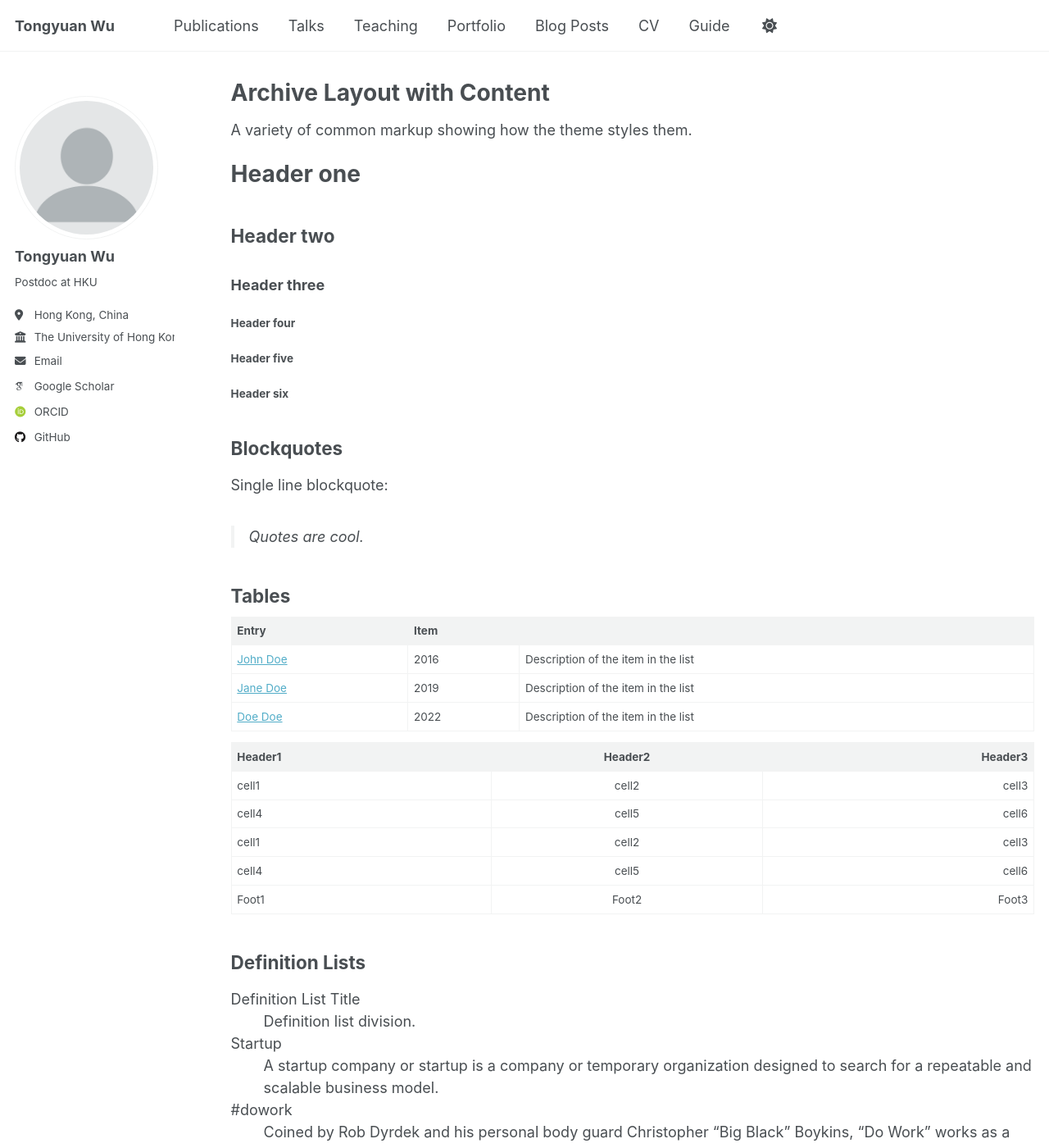
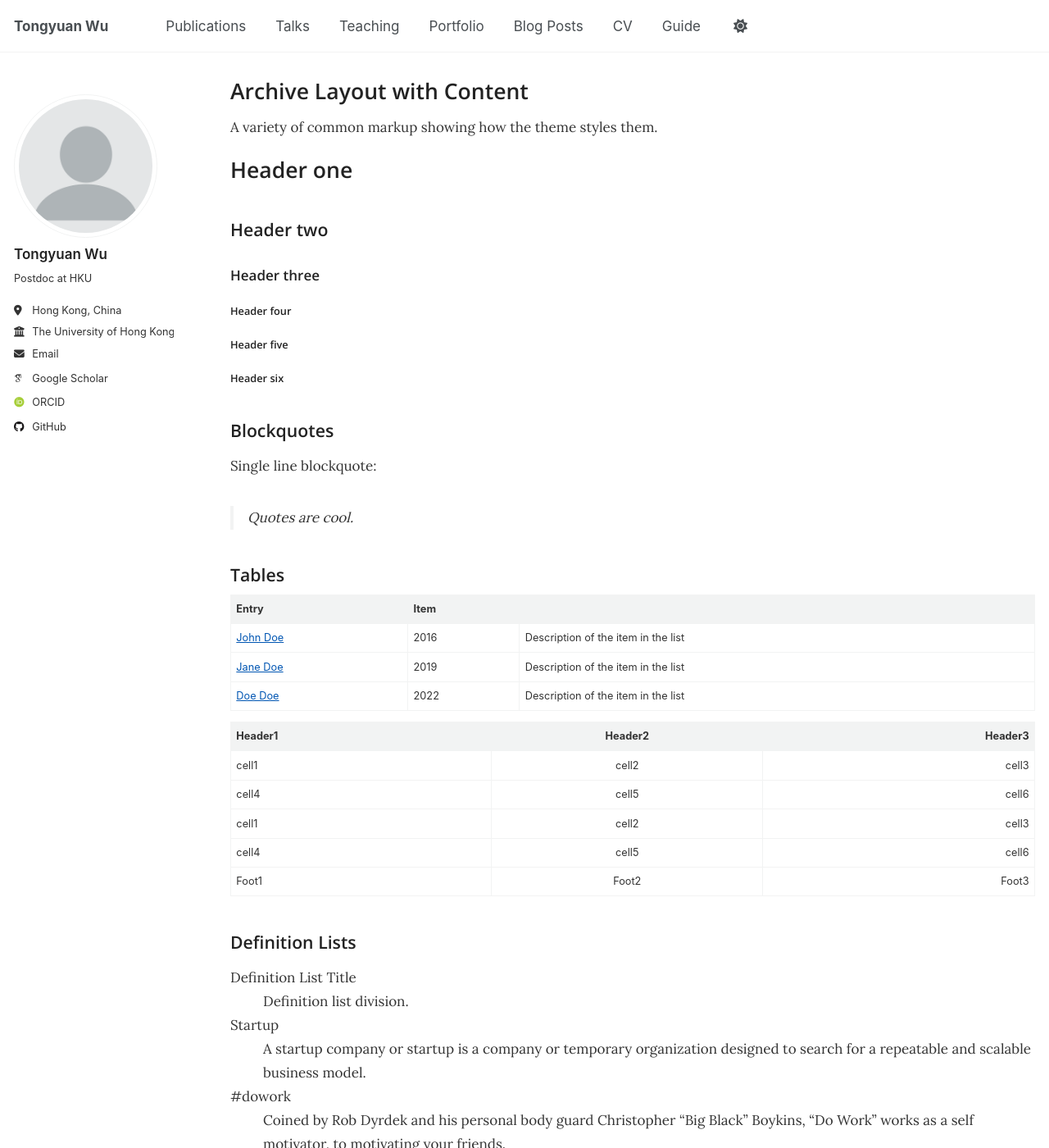
Before and after one commit to tongyuanwu/tongyuanwu.github.io, a Jekyll site: the page built from _pages/archive-layout-with-content.md, in a window 1280 px wide and 1400 px high. Shown: the whole window at 82% size. Built offline with Jekyll 4.4.1, drawn with Linux system fonts in a browser that asks for light colours; some web fonts are replaced; a script that is not in the unit is left out.

Commit message:
Add Google Fonts and custom CSS styles
Added Google Fonts and custom styles for body text, headings, and links.

```diff
--- a/_includes/head/custom.html
+++ b/_includes/head/custom.html
@@ -14,4 +14,34 @@
 <link rel="icon" href="/images/favicon.ico"/>
 <meta name="theme-color" content="#ffffff"/>
 
+<!-- Google Fonts: Lora + Open Sans -->
+<link href="https://fonts.googleapis.com/css2?family=Lora:wght@400;500;600&family=Open+Sans:wght@400;600&display=swap" rel="stylesheet">
+
+<style>
+  /* Main body text */
+  body {
+    font-family: 'Lora', Georgia, serif;
+    font-size: 17px;
+    line-height: 1.7;
+    color: #333333;
+  }
+
+  /* Headings */
+  h1, h2, h3, h4, h5, h6 {
+    font-family: 'Open Sans', Helvetica, Arial, sans-serif;
+    font-weight: 600;
+    color: #222222;
+  }
+
+  /* Links */
+  a {
+    color: #0056b3;
+    text-decoration: none;
+  }
+
+  a:hover {
+    text-decoration: underline;
+  }
+</style>
+
 <!-- end custom head snippets -->
```
